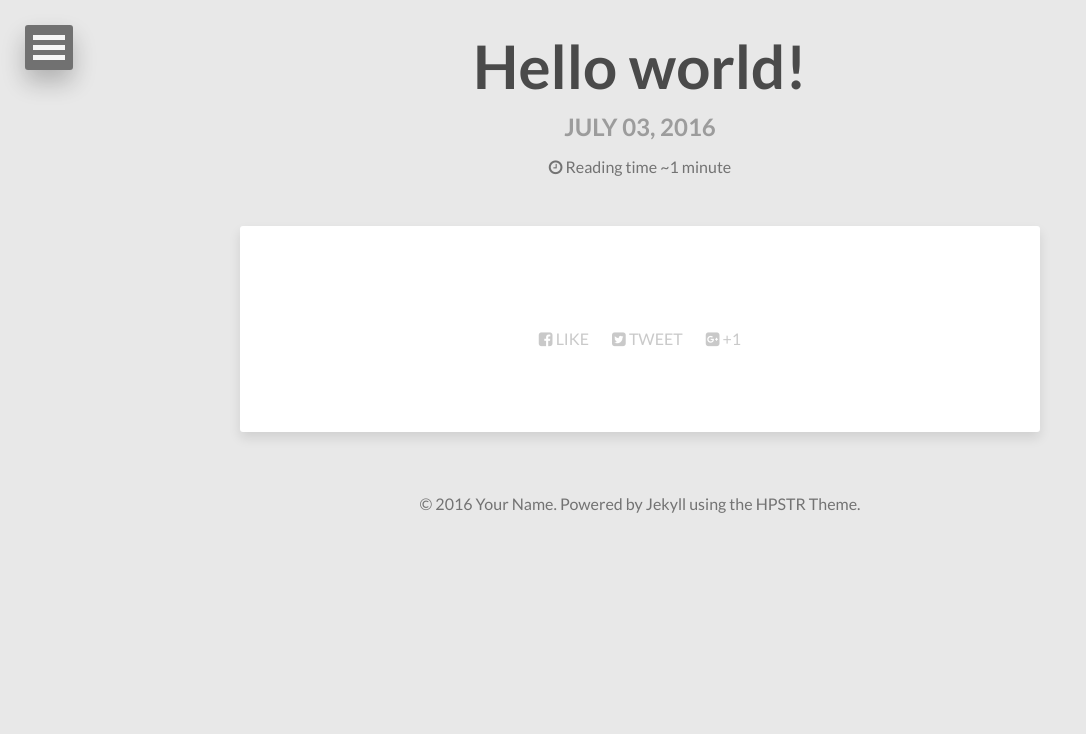
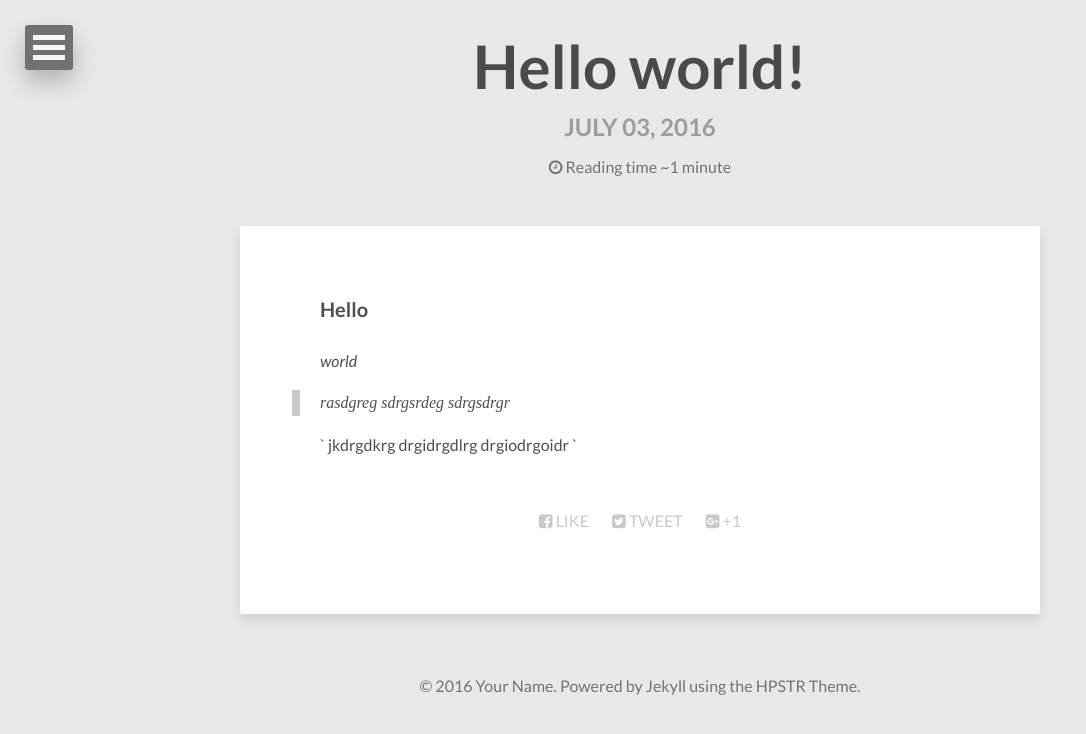
Before and after one commit to jknz/jknz.github.io, a Jekyll site: the page built from hello-world.md, in a window 1280 px wide. Shown: the top 734 px of the page, without its empty margins (0-1086 px from the left). Built offline with Jekyll 4.4.1, drawn with Linux system fonts in a browser that asks for light colours; nearby versions of some CDN libraries.

Commit message:
Update from Forestry.io - hello-world.md

```diff
--- a/hello-world.md
+++ b/hello-world.md
@@ -1,6 +1,17 @@
 ---
 title: Hello world!
-date: '2016-07-03 00:39:47'
+date: '2016-07-03 00:39:00'
 layout: post
-draft: true
 ---
+**Hello**
+
+*world*
+
+> rasdgreg
+> sdrgsrdeg
+> sdrgsdrgr
+
+` jkdrgdkrg
+drgidrgdlrg
+drgiodrgoidr
+`
```
